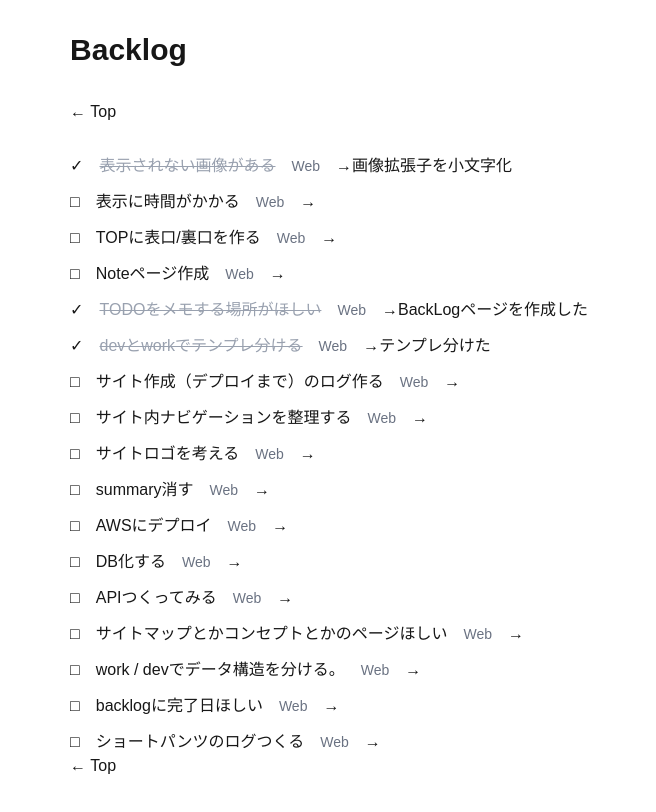
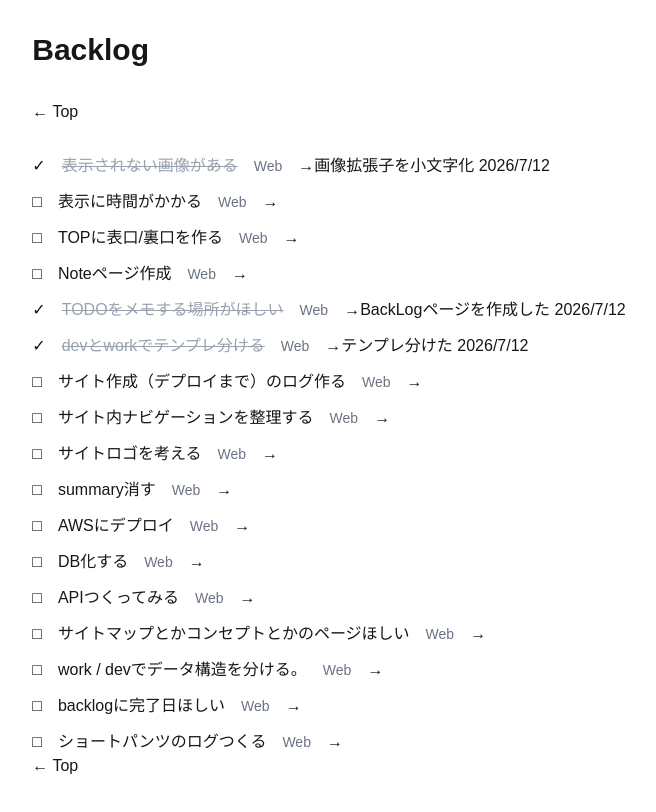
Before and after one commit to yamamotoyakuhinsenryoten-cmd/mountain-book-dyeshop, a Next.js app: page /backlogs in a window 1280 px wide. Shown: the top 812 px of the page, without its empty margins (311-967 px from the left). Built offline with nearby package versions, Linux system fonts and the light colour scheme.

Commit message:
backlogに完了日追加

```diff
--- a/app/backlogs/page.tsx
+++ b/app/backlogs/page.tsx
@@ -18,7 +18,12 @@
             </span>
 
             <span className="text-sm text-gray-500">{item.category}</span>
-            {item.link && <Link href={item.link.value}>→{item.link.name}</Link>}
+            {item.link && (
+              <Link href={item.link.value}>
+                →{item.link.name}
+                <span> {item.completedAt} </span>
+              </Link>
+            )}
           </div>
         ))}
       </div>
--- a/data/backlogs/index.ts
+++ b/data/backlogs/index.ts
@@ -4,87 +4,123 @@
     {   title:"表示されない画像がある",
         category:"Web",
         done:true,
-        link: {name:"画像拡張子を小文字化",value:"/logs/fix-imagecase"}
+        link: {name:"画像拡張子を小文字化",value:"/logs/fix-imagecase"},
+        createdAt:"2026/7/12",
+        completedAt:"2026/7/12",
+
+
     },
     {   title:"表示に時間がかかる",
         category:"Web",
         done:false,
-        link: {name:"",value:""}
+        link: {name:"",value:""},
+        createdAt:"2026/7/12",
+        completedAt:"",
     },
         {  title:"TOPに表口/裏口を作る",
         category:"Web",
         done:false,
-        link: {name:"",value:""}
+        link: {name:"",value:""},
+                createdAt:"2026/7/12",
+        completedAt:"",
     },
         {   title:"Noteページ作成",
         category:"Web",
         done:false,
-        link: {name:"",value:""}
+        link: {name:"",value:""},
+                createdAt:"2026/7/12",
+        completedAt:"",
     },
     {   title:"TODOをメモする場所がほしい",
         category:"Web",
         done:true,
-        link: {name:"BackLogページを作成した",value:""}
+        link: {name:"BackLogページを作成した",value:""},
+                createdAt:"2026/7/12",
+        completedAt:"2026/7/12",
     },
     {   title:"devとworkでテンプレ分ける",
         category:"Web",
         done:true,
-        link: {name:"テンプレ分けた",value:""}
+        link: {name:"テンプレ分けた",value:""},
+                createdAt:"2026/7/12",
+        completedAt:"2026/7/12",
     },
     {   title:"サイト作成（デプロイまで）のログ作る",
         category:"Web",
         done:false,
-        link: {name:"",value:""}
+        link: {name:"",value:""},
+                createdAt:"2026/7/12",
+        completedAt:"",
     },
         {   title:"サイト内ナビゲーションを整理する",
         category:"Web",
         done:false,
-        link: {name:"",value:""}
+        link: {name:"",value:""},
+                createdAt:"2026/7/12",
+        completedAt:"",
     },
     {   title:"サイトロゴを考える",
         category:"Web",
         done:false,
-        link: {name:"",value:""}
+        link: {name:"",value:""},
+                createdAt:"2026/7/12",
+        completedAt:"",
     },
     {   title:"summary消す",
         category:"Web",
         done:false,
-        link: {name:"",value:""}
+        link: {name:"",value:""},
+                createdAt:"2026/7/12",
+        completedAt:"",
     },
     {   title:"AWSにデプロイ",
         category:"Web",
         done:false,
-        link: {name:"",value:""}
+        link: {name:"",value:""},
+                createdAt:"2026/7/12",
+        completedAt:"",
     },
     {   title:"DB化する",
         category:"Web",
         done:false,
-        link: {name:"",value:""}
+        link: {name:"",value:""},
+                createdAt:"2026/7/12",
+        completedAt:"",
     },
         {   title:"APIつくってみる",
         category:"Web",
         done:false,
-        link: {name:"",value:""}
+        link: {name:"",value:""},
+                createdAt:"2026/7/12",
+        completedAt:"",
     },
     {   title:"サイトマップとかコンセプトとかのページほしい",
         category:"Web",
         done:false,
-        link: {name:"",value:""}
+        link: {name:"",value:""},
+                createdAt:"2026/7/12",
+        completedAt:"",
     },
         {   title:"work / devでデータ構造を分ける。",
         category:"Web",
         done:false,
-        link: {name:"",value:""}
+        link: {name:"",value:""},
+                createdAt:"2026/7/12",
+        completedAt:"",
     },
     {   title:"backlogに完了日ほしい",
         category:"Web",
         done:false,
-        link: {name:"",value:""}
+        link: {name:"",value:""},
+                createdAt:"2026/7/12",
+        completedAt:"",
     },
     {   title:"ショートパンツのログつくる",
         category:"Web",
         done:false,
-        link: {name:"",value:""}
+        link: {name:"",value:""},
+                createdAt:"2026/7/12",
+        completedAt:"",
     },
 
 ];
```
